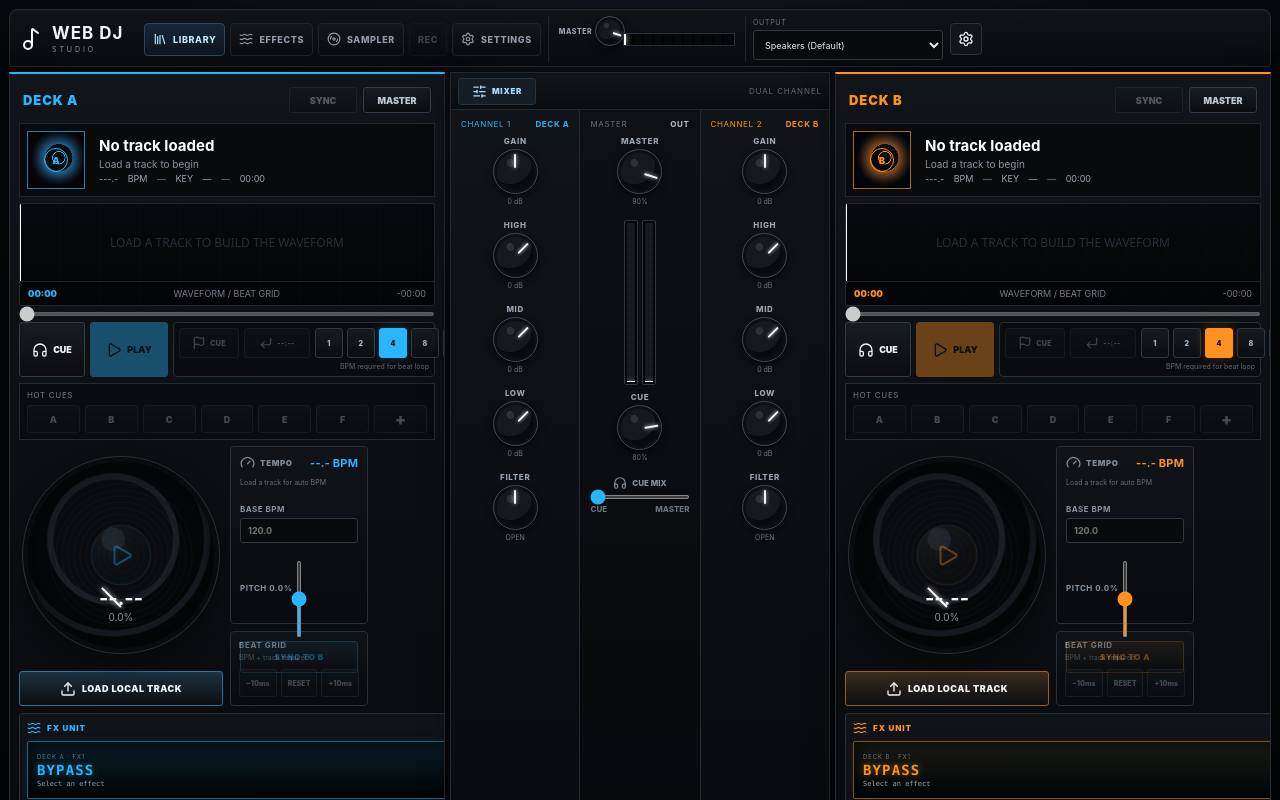
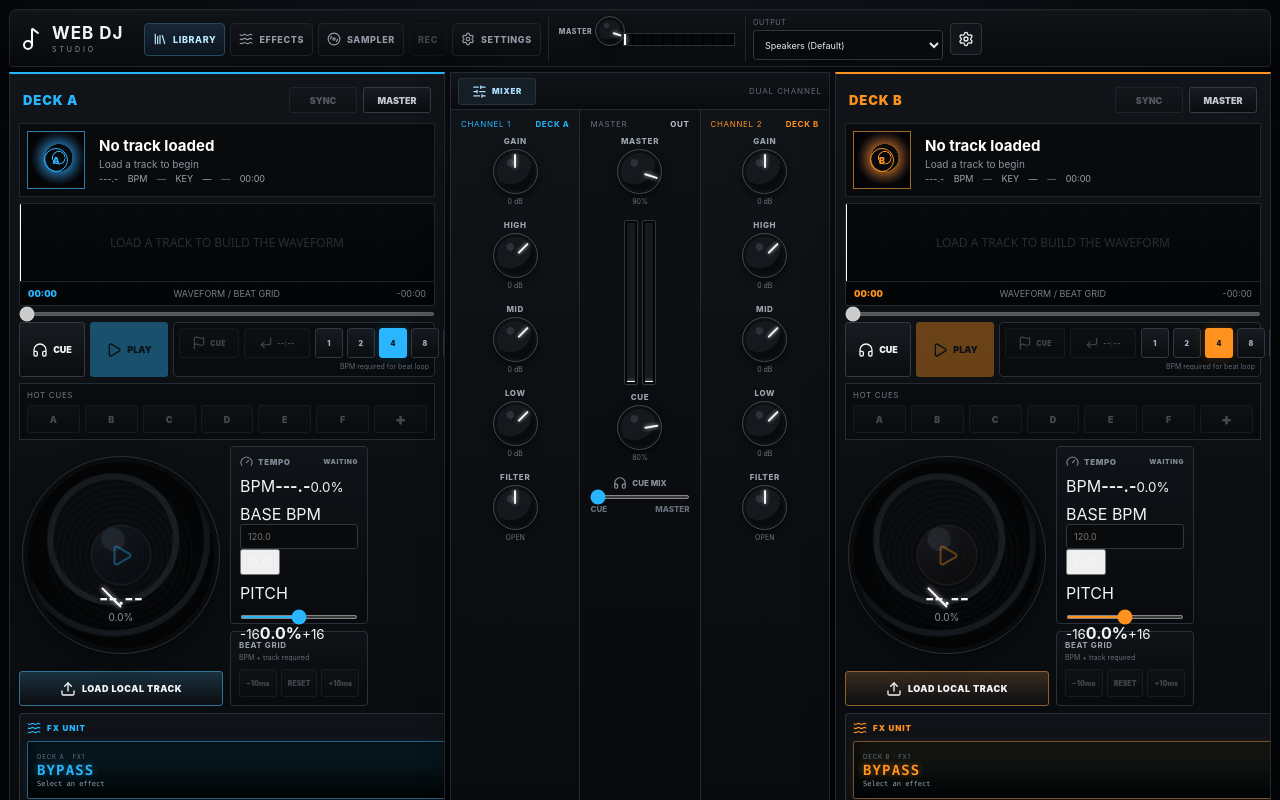
Before and after one commit to ShurexBRT/WebDJ, a React (Vite) app: page / in a window 1280 px wide. Shown: the top 800 px of the page. Built offline with nearby package versions, Linux system fonts and the light colour scheme.

Commit message:
Compact tempo panel and remove duplicate sync action

```diff
--- a/src/components/TempoControls.tsx
+++ b/src/components/TempoControls.tsx
@@ -1,24 +1,22 @@
 import { Gauge } from 'lucide-react'
-import { effectiveBpm, normalizeBpm, pitchToMatchBpm } from '../audio/tempo'
+import { effectiveBpm, normalizeBpm } from '../audio/tempo'
 import { getAudioEngine } from '../audio/AudioEngine'
 import { useMixerStore, type DeckId } from '../state/mixerStore'
 import './tempo.css'
 
 export function TempoControls({ deckId }: { deckId: DeckId }) {
   const deck = useMixerStore((state) => state.decks[deckId])
-  const otherDeckId: DeckId = deckId === 'A' ? 'B' : 'A'
-  const otherDeck = useMixerStore((state) => state.decks[otherDeckId])
   const setBpm = useMixerStore((state) => state.setDeckBpm)
   const setPitch = useMixerStore((state) => state.setDeckPitch)
   const engine = getAudioEngine()
   const displayedBpm = effectiveBpm(deck.bpm, deck.pitchPercent)
 
   const analysisLabel = (() => {
-    if (deck.bpmAnalysisStatus === 'analyzing') return 'Analyzing BPM…'
-    if (deck.bpmAnalysisStatus === 'detected') return `Auto detected · ${Math.round(deck.bpmConfidence * 100)}% confidence`
-    if (deck.bpmAnalysisStatus === 'manual') return 'Manual BPM'
-    if (deck.bpmAnalysisStatus === 'failed') return 'BPM not detected · enter manually'
-    return 'Load a track for auto BPM'
+    if (deck.bpmAnalysisStatus === 'analyzing') return 'ANALYZING'
+    if (deck.bpmAnalysisStatus === 'detected') return `AUTO ${Math.round(deck.bpmConfidence * 100)}%`
+    if (deck.bpmAnalysisStatus === 'manual') return 'MANUAL'
+    if (deck.bpmAnalysisStatus === 'failed') return 'NO BPM'
+    return 'WAITING'
   })()
 
   const applyPitch = (pitchPercent: number) => {
@@ -26,26 +24,19 @@ export function TempoControls({ deckId }: { deckId: DeckId }) {
     engine.setDeckPitch(deckId, pitchPercent)
   }
 
-  const syncToOtherDeck = () => {
-    const targetBpm = effectiveBpm(otherDeck.bpm, otherDeck.pitchPercent)
-    const nextPitch = pitchToMatchBpm(deck.bpm, targetBpm)
-    if (nextPitch === null) return
-    applyPitch(nextPitch)
-  }
-
   return (
     <section className="tempo-panel" aria-label={`Tempo deck ${deckId}`}>
-      <div className="tempo-heading">
-        <span><Gauge size={15} /> TEMPO</span>
-        <strong>{displayedBpm > 0 ? `${displayedBpm.toFixed(1)} BPM` : '--.- BPM'}</strong>
+      <div className="tempo-heading"><span><Gauge size={13} /> TEMPO</span><small>{analysisLabel}</small></div>
+
+      <div className="tempo-display" role="status" aria-label={`BPM analysis deck ${deckId}`}>
+        <span>BPM</span>
+        <strong>{displayedBpm > 0 ? displayedBpm.toFixed(1) : '---.-'}</strong>
+        <small>{deck.pitchPercent > 0 ? '+' : ''}{deck.pitchPercent.toFixed(1)}%</small>
       </div>
 
-      <div className="tempo-analysis-status" role="status" aria-label={`BPM analysis deck ${deckId}`}>
-        {analysisLabel}
-      </div>
-
-      <label className="control-row compact">
-        <span>Base BPM</span>
+      <div className="tempo-edit-row">
+        <label>
+          <span>BASE BPM</span>
           <input
             aria-label={`BPM deck ${deckId}`}
             type="number"
@@ -57,9 +48,11 @@ export function TempoControls({ deckId }: { deckId: DeckId }) {
             onChange={(event) => setBpm(deckId, normalizeBpm(Number(event.target.value)), 'manual')}
           />
         </label>
+        <button type="button" onClick={() => applyPitch(0)} aria-label={`Reset pitch deck ${deckId}`}>0.0</button>
+      </div>
 
-      <label className="control-row compact">
-        <span>Pitch {deck.pitchPercent > 0 ? '+' : ''}{deck.pitchPercent.toFixed(1)}%</span>
+      <label className="pitch-strip">
+        <span>PITCH</span>
         <input
           aria-label={`Pitch deck ${deckId}`}
           type="range"
@@ -70,17 +63,8 @@ export function TempoControls({ deckId }: { deckId: DeckId }) {
           onDoubleClick={() => applyPitch(0)}
           onChange={(event) => applyPitch(Number(event.target.value))}
         />
+        <div><small>-16</small><b>{deck.pitchPercent > 0 ? '+' : ''}{deck.pitchPercent.toFixed(1)}%</b><small>+16</small></div>
       </label>
-
-      <button
-        className="sync-button"
-        type="button"
-        aria-label={`Sync deck ${deckId} to deck ${otherDeckId}`}
-        disabled={deck.bpm <= 0 || otherDeck.bpm <= 0}
-        onClick={syncToOtherDeck}
-      >
-        SYNC TO {otherDeckId}
-      </button>
     </section>
   )
 }
```
Lines whose indentation alone changed are shown as unchanged.
